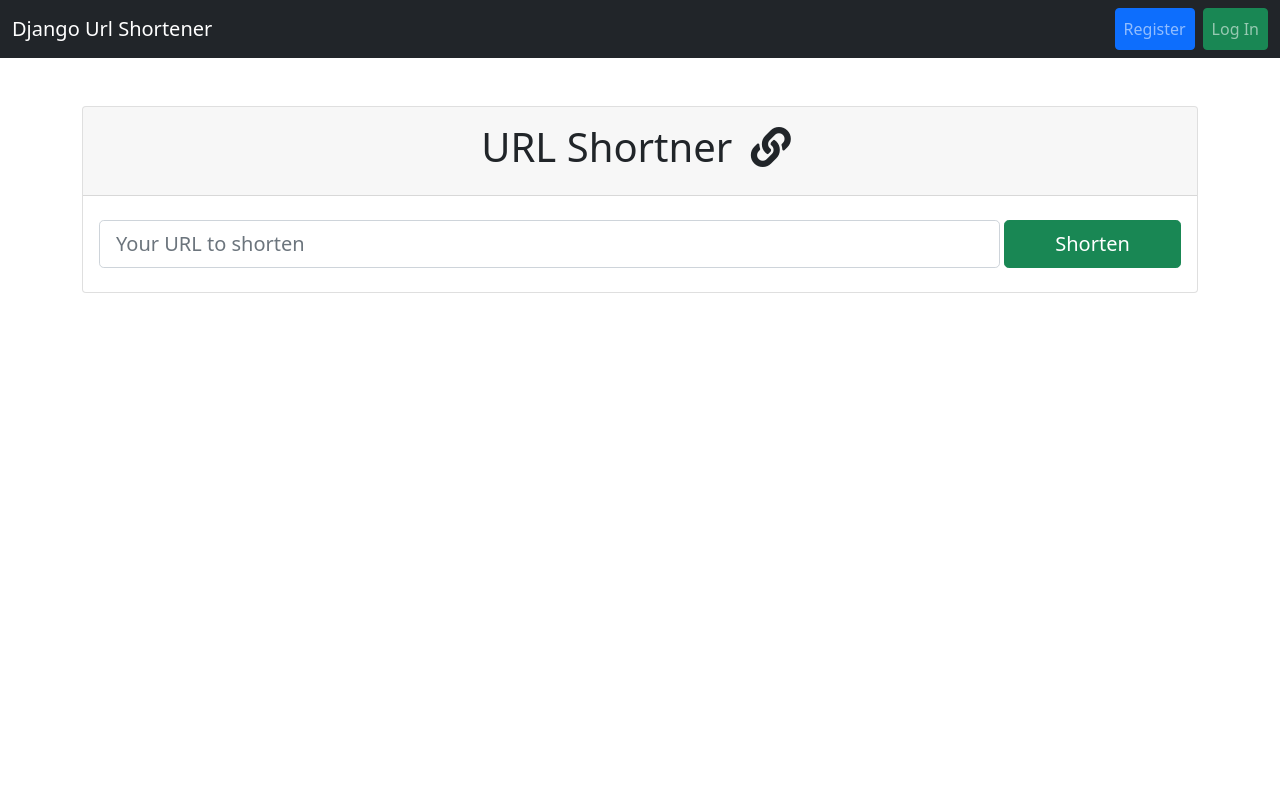
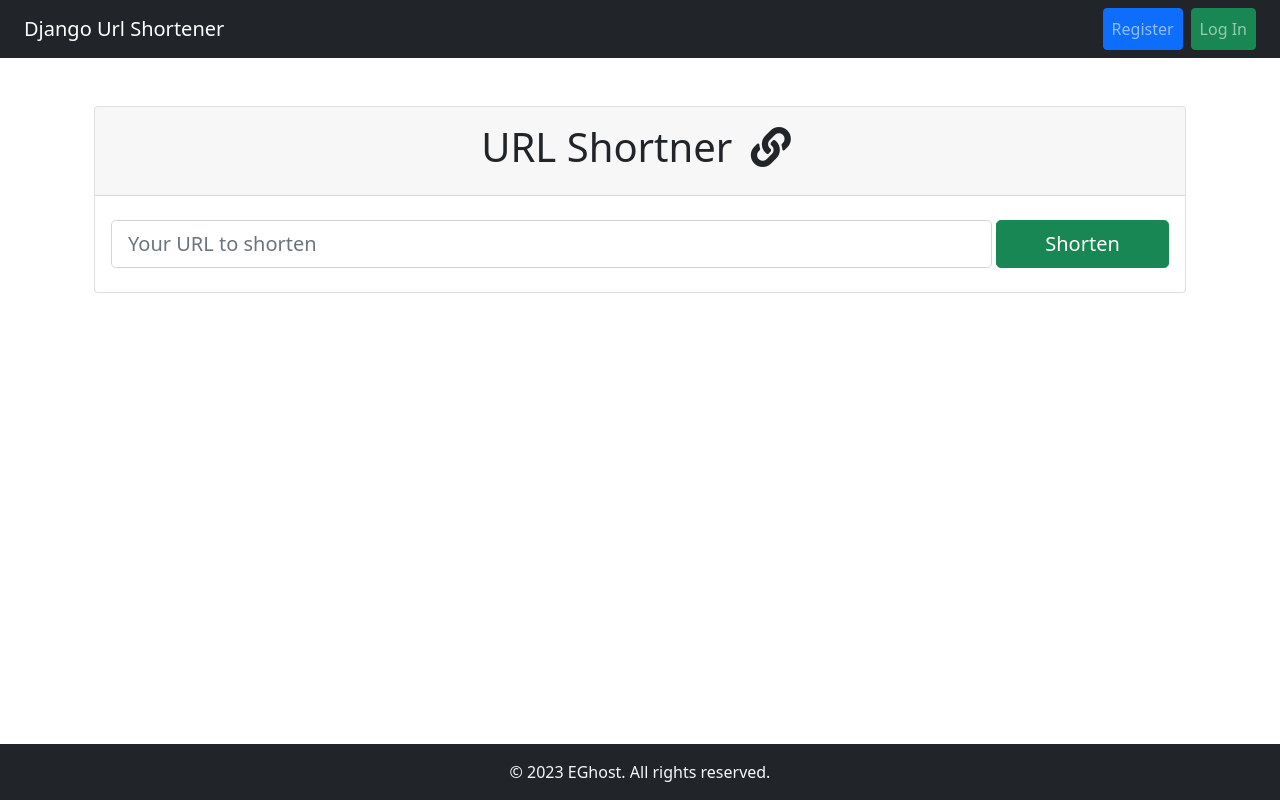
Before and after one commit to EGhost98/Chibi_URL, a Django app: page / in a window 1280 px wide. Run offline with Django 4.2, Linux system fonts and the light colour scheme.

Commit message:
added My URLs section

```diff
--- a/core/urls.py
+++ b/core/urls.py
@@ -2,7 +2,7 @@ from django.contrib import admin
 from django.urls import path, include
 
 urlpatterns = [
-    path('admin/', admin.site.urls),
+    path('admin/', admin.site.urls, name = 'admin'),
     path('', include('tinyurl.urls')),
     path('', include('users.urls')),
 ]
--- a/tinyurl/templates/tinyurl/base.html
+++ b/tinyurl/templates/tinyurl/base.html
@@ -1,6 +1,8 @@
 <!DOCTYPE html>
 <html lang="en">
     <head>
+        <link href="https://cdn.jsdelivr.net/npm/bootstrap@5.3.0/dist/css/bootstrap.min.css" rel="stylesheet" integrity="sha384-9ndCyUaIbzAi2FUVXJi0CjmCapSmO7SnpJef0486qhLnuZ2cdeRhO02iuK6FUUVM" crossorigin="anonymous">
+        <script src="https://cdn.jsdelivr.net/npm/bootstrap@5.3.0/dist/js/bootstrap.bundle.min.js" integrity="sha384-geWF76RCwLtnZ8qwWowPQNguL3RmwHVBC9FhGdlKrxdiJJigb/j/68SIy3Te4Bkz" crossorigin="anonymous"></script>
         <meta charset="UTF-8" />
         <meta http-equiv="X-UA-Compatible" content="IE=edge" />
         <meta name="viewport" content="width=device-width, initial-scale=1.0" />
@@ -20,7 +22,8 @@
             crossorigin="anonymous"
         />
     </head>
-    <body>
+    <body class="d-flex flex-column min-vh-100">
+        <div class="content-wrapper flex-grow-1">
             <nav class="navbar navbar-expand-lg navbar-dark bg-dark">
                 <div class="container-fluid">
                     <a class="navbar-brand" href="{% url 'index' %}"
@@ -29,7 +32,9 @@
                     {% if user.is_authenticated %}
                     <ul class="navbar-nav">
                         <li class="nav-item">
-                        <a class="nav-link btn btn-warning text-dark" href="#"
+                            <a
+                                class="nav-link btn btn-warning text-dark"
+                                href="{% url 'myurls' %}"
                                 >My URLs</a
                             >
                         </li>
@@ -76,6 +81,12 @@
                 </div>
             </nav>
             {% block body %} {% endblock body %}
+        </div>
+        <footer class="footer bg-dark text-light py-3">
+            <div class="container text-center">
+                <span>&copy; 2023 EGhost. All rights reserved.</span>
+            </div>
+        </footer>
         <script
             src="https://cdn.jsdelivr.net/npm/bootstrap@5.0.0/dist/js/bootstrap.bundle.min.js"
             integrity="sha384-p34f1UUtsS3wqzfto5wAAmdvj+osOnFyQFpp4Ua3gs/ZVWx6oOypYoCJhGGScy+8"
--- a/tinyurl/urls.py
+++ b/tinyurl/urls.py
@@ -7,5 +7,5 @@ urlpatterns = [
     # Home view
     path('', views.index.as_view(), name='index'),
     path('<str:shortened_part>', views.redirect_url, name='redirect_url'),
-    # path('my-urls',views.myurls, name='my-urls'),
+    path('a/my-urls',views.myurls, name='myurls'),
 ]
--- a/tinyurl/views.py
+++ b/tinyurl/views.py
@@ -43,4 +43,6 @@ def redirect_url(request, shortened_part):
     except Shortener.DoesNotExist:
         return render(request, 'tinyurl/404.html', status=404) # Custom 404 Errors
 
-# def myurls()
+def myurls(request):
+    all_urls = Shortener.objects.filter(user_name = request.user)
+    return render(request, 'tinyurl/myurls.html' , {'myurls':all_urls})
```
Also changed, not shown: tinyurl/templates/tinyurl/myurls.html (added, +24 -0 lines), db.sqlite3, tinyurl/utils.py (line endings or trailing spaces). Lines whose indentation alone changed are shown as unchanged.
